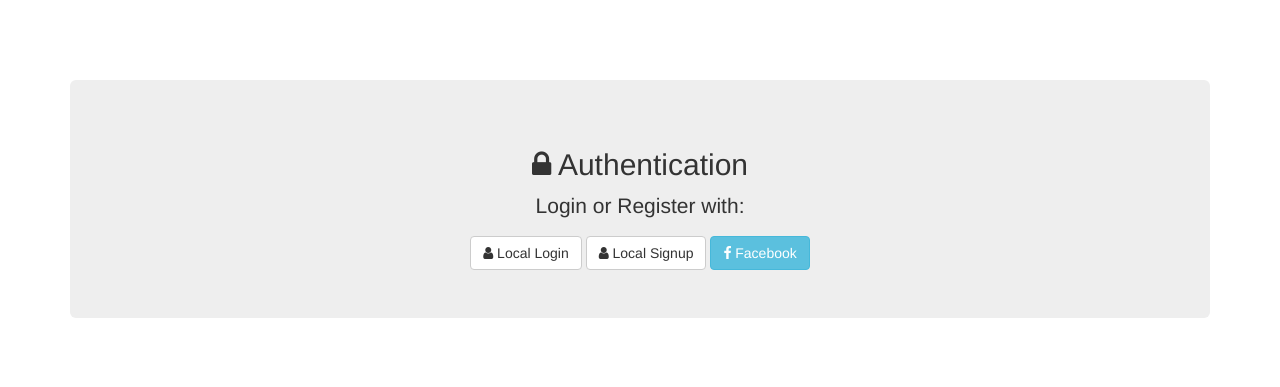
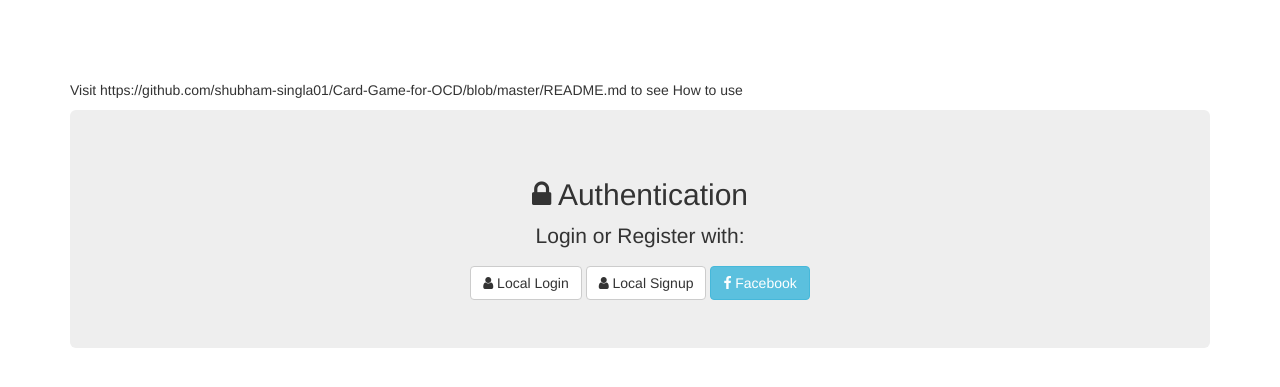
Before and after one commit to shubham-singla01/Card-Game-for-OCD, a Node server app: page / in a window 1280 px wide. Shown: the top 387 px of the page. Run offline with Node 20, Linux system fonts and the light colour scheme; some libraries are stand-ins or nearby versions.

Commit message:
Added read me link in index

```diff
--- a/views/index.html
+++ b/views/index.html
@@ -10,7 +10,7 @@
 </head>
 <body>
 <div class="container">
-
+	<p> Visit https://github.com/shubham-singla01/Card-Game-for-OCD/blob/master/README.md to see How to use </p>
     <div class="jumbotron text-center">
         <h2><span class="fa fa-lock"></span> Authentication</h2>
 
```
